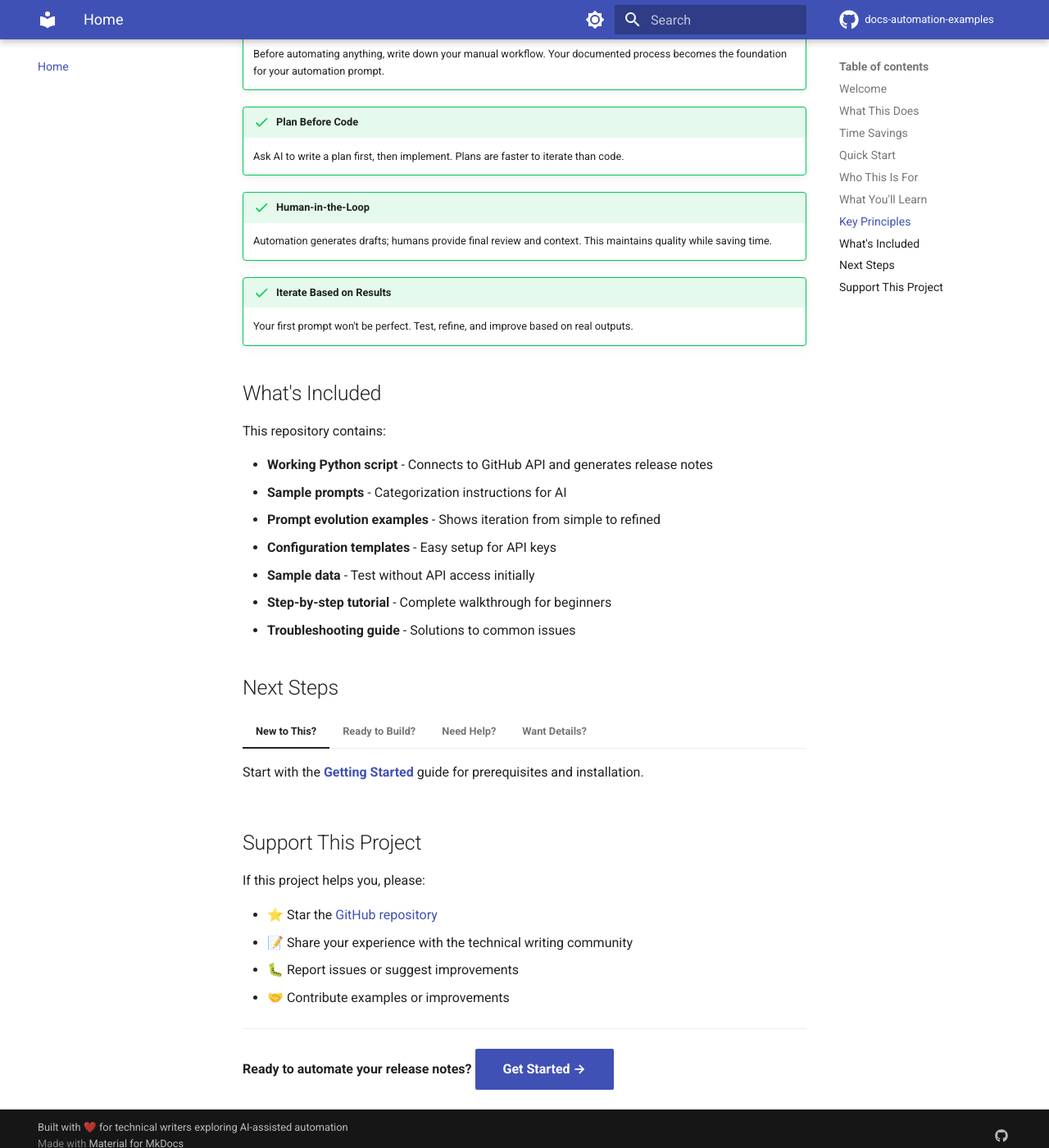
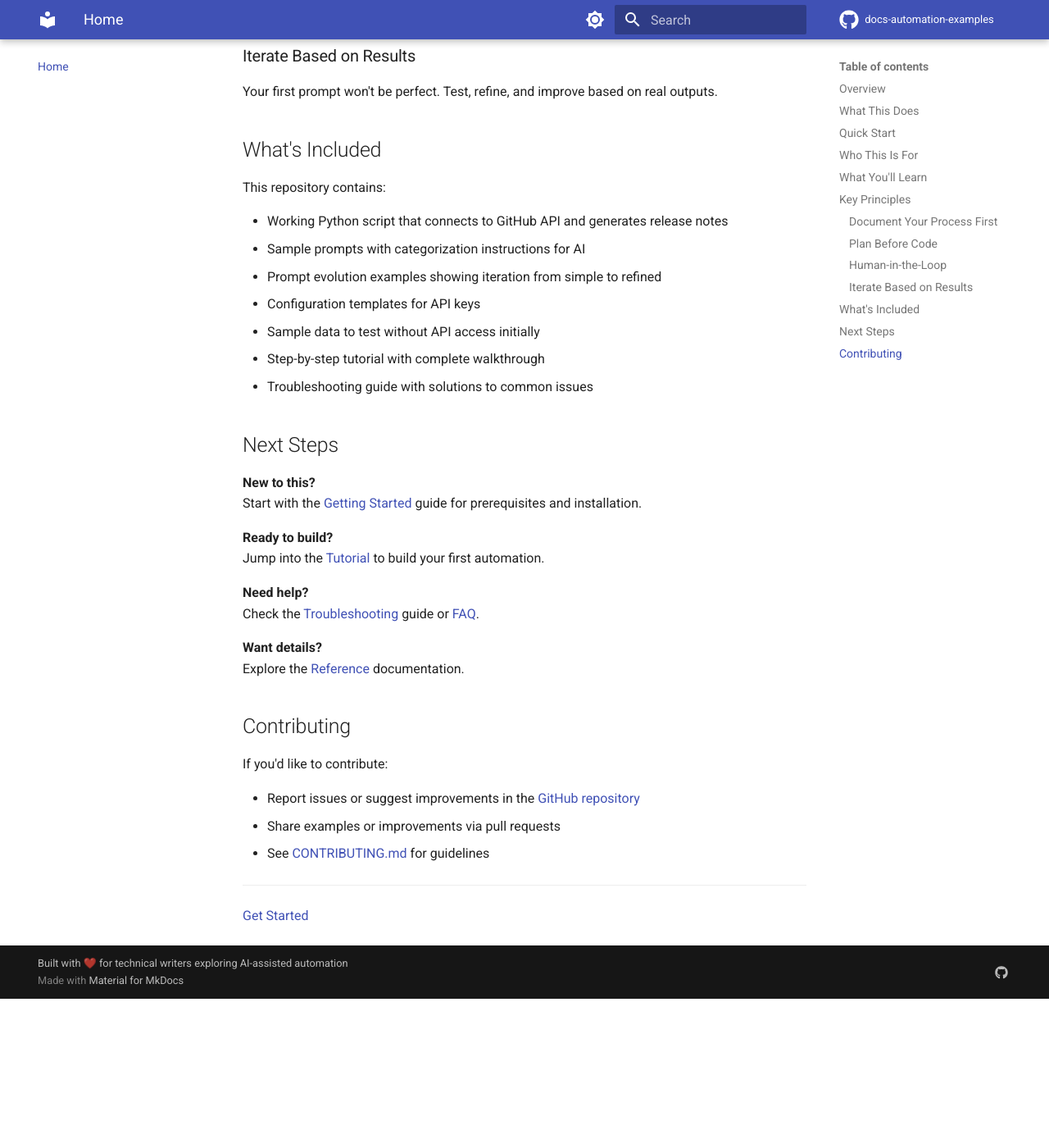
Before and after one commit to rebeja/docs-automation-examples, an MkDocs documentation site: the page built from docs/index.md, in a window 1280 px wide and 1400 px high, scrolled down 2305 px. Shown: the whole window at 82% size. Built offline with MkDocs 1.6.1 and Material for MkDocs 9.7.7, drawn with Linux system fonts in a browser that asks for light colours; comment, search, counter and statistics services are not loaded; after the commit the page ends 3523 px from its top, so only the background shows below that; some of the changed text lies outside the part shown.

Commit message:
Rewrite docs index page to match professional writing style
- Remove marketing language and promotional tone
- Remove all emoji usage
- Remove time savings comparison table
- Convert MkDocs admonition blocks to standard markdown headings
- Change 'Support This Project' to 'Contributing'
- Remove call-to-action buttons and enthusiasm
- Simplify 'Next Steps' from tabbed interface to straightforward list
- Maintain clear, process-oriented instructions

```diff
--- a/docs/index.md
+++ b/docs/index.md
@@ -1,8 +1,8 @@
 # Release Notes Automation Starter
 
-## Welcome
+## Overview
 
-Transform your release notes workflow from days of manual curation to minutes of automated draft generation. This starter project shows you how to use AI coding agents to automate release notes creation from GitHub commits—no programming experience required.
+This project demonstrates how to automate release notes creation from GitHub commits using AI. It provides a working example and tutorial for technical writers exploring AI-assisted automation.
 
 ## What This Does
 
@@ -19,26 +19,17 @@ graph LR
 
 **The automation handles:**
 
-- ✅ Fetching commits from GitHub API
-- ✅ Filtering out internal/WIP changes
-- ✅ Categorizing into Features, Enhancements, Bug Fixes, Documentation
-- ✅ Formatting as Markdown with commit links
-- ✅ Generating draft for human review
+- Fetching commits from GitHub API
+- Filtering out internal/WIP changes
+- Categorizing into Features, Enhancements, Bug Fixes, Documentation
+- Formatting as Markdown with commit links
+- Generating draft for human review
 
 **You provide:**
 
 - Your categorization standards
 - Final review and context
 - Decision to publish
-
-## Time Savings
-
-| Manual Process | With Automation |
-|---------------|----------------|
-| 4-8 hours per release | 15-30 minutes |
-| Review 50+ commits | Review AI draft |
-| Manual categorization | AI categorization |
-| Inconsistent format | Consistent format |
 
 ## Quick Start
 
@@ -74,53 +66,56 @@ By working through this project, you'll learn:
 
 This project demonstrates important automation principles:
 
-!!! success "Document Your Process First"
-    Before automating anything, write down your manual workflow. Your documented process becomes the foundation for your automation prompt.
+### Document Your Process First
 
-!!! success "Plan Before Code"
-    Ask AI to write a plan first, then implement. Plans are faster to iterate than code.
+Before automating anything, write down your manual workflow. Your documented process becomes the foundation for your automation prompt.
 
-!!! success "Human-in-the-Loop"
-    Automation generates drafts; humans provide final review and context. This maintains quality while saving time.
+### Plan Before Code
 
-!!! success "Iterate Based on Results"
-    Your first prompt won't be perfect. Test, refine, and improve based on real outputs.
+Ask AI to write a plan first, then implement. Plans are faster to iterate than code.
+
+### Human-in-the-Loop
+
+Automation generates drafts. Humans provide final review and context. This maintains quality while saving time.
+
+### Iterate Based on Results
+
+Your first prompt won't be perfect. Test, refine, and improve based on real outputs.
 
 ## What's Included
 
 This repository contains:
 
-- **Working Python script** - Connects to GitHub API and generates release notes
-- **Sample prompts** - Categorization instructions for AI
-- **Prompt evolution examples** - Shows iteration from simple to refined
-- **Configuration templates** - Easy setup for API keys
-- **Sample data** - Test without API access initially
-- **Step-by-step tutorial** - Complete walkthrough for beginners
-- **Troubleshooting guide** - Solutions to common issues
+- Working Python script that connects to GitHub API and generates release notes
+- Sample prompts with categorization instructions for AI
+- Prompt evolution examples showing iteration from simple to refined
+- Configuration templates for API keys
+- Sample data to test without API access initially
+- Step-by-step tutorial with complete walkthrough
+- Troubleshooting guide with solutions to common issues
 
 ## Next Steps
 
-=== "New to This?"
-    Start with the **[Getting Started](getting-started.md)** guide for prerequisites and installation.
+**New to this?**
+Start with the [Getting Started](getting-started.md) guide for prerequisites and installation.
 
-=== "Ready to Build?"
-    Jump into the **[Tutorial](tutorial/index.md)** to build your first automation.
+**Ready to build?**
+Jump into the [Tutorial](tutorial/index.md) to build your first automation.
 
-=== "Need Help?"
-    Check the **[Troubleshooting](troubleshooting.md)** guide or **[FAQ](faq.md)**.
+**Need help?**
+Check the [Troubleshooting](troubleshooting.md) guide or [FAQ](faq.md).
 
-=== "Want Details?"
-    Explore the **[Reference](reference/configuration.md)** documentation.
+**Want details?**
+Explore the [Reference](reference/configuration.md) documentation.
 
-## Support This Project
+## Contributing
 
-If this project helps you, please:
+If you'd like to contribute:
 
-- ⭐ Star the [GitHub repository](https://github.com/rebeja/docs-automation-examples)
-- 📝 Share your experience with the technical writing community
-- 🐛 Report issues or suggest improvements
-- 🤝 Contribute examples or improvements
+- Report issues or suggest improvements in the [GitHub repository](https://github.com/rebeja/docs-automation-examples/issues)
+- Share examples or improvements via pull requests
+- See [CONTRIBUTING.md](https://github.com/rebeja/docs-automation-examples/blob/main/CONTRIBUTING.md) for guidelines
 
 ---
 
-**Ready to automate your release notes?** [Get Started →](getting-started.md){ .md-button .md-button--primary }
+[Get Started](getting-started.md)
```
Also changed, not shown: other parts of docs/index.md (+7 -6 lines).
